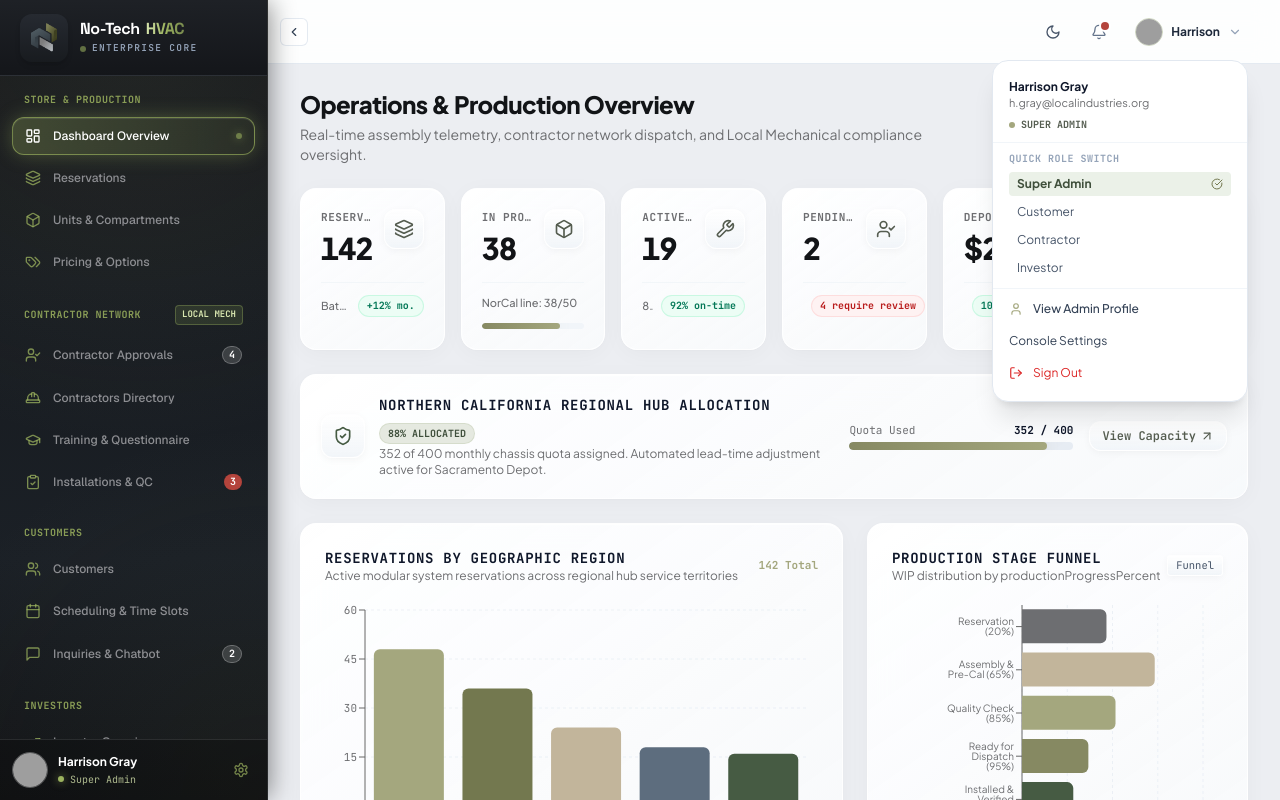
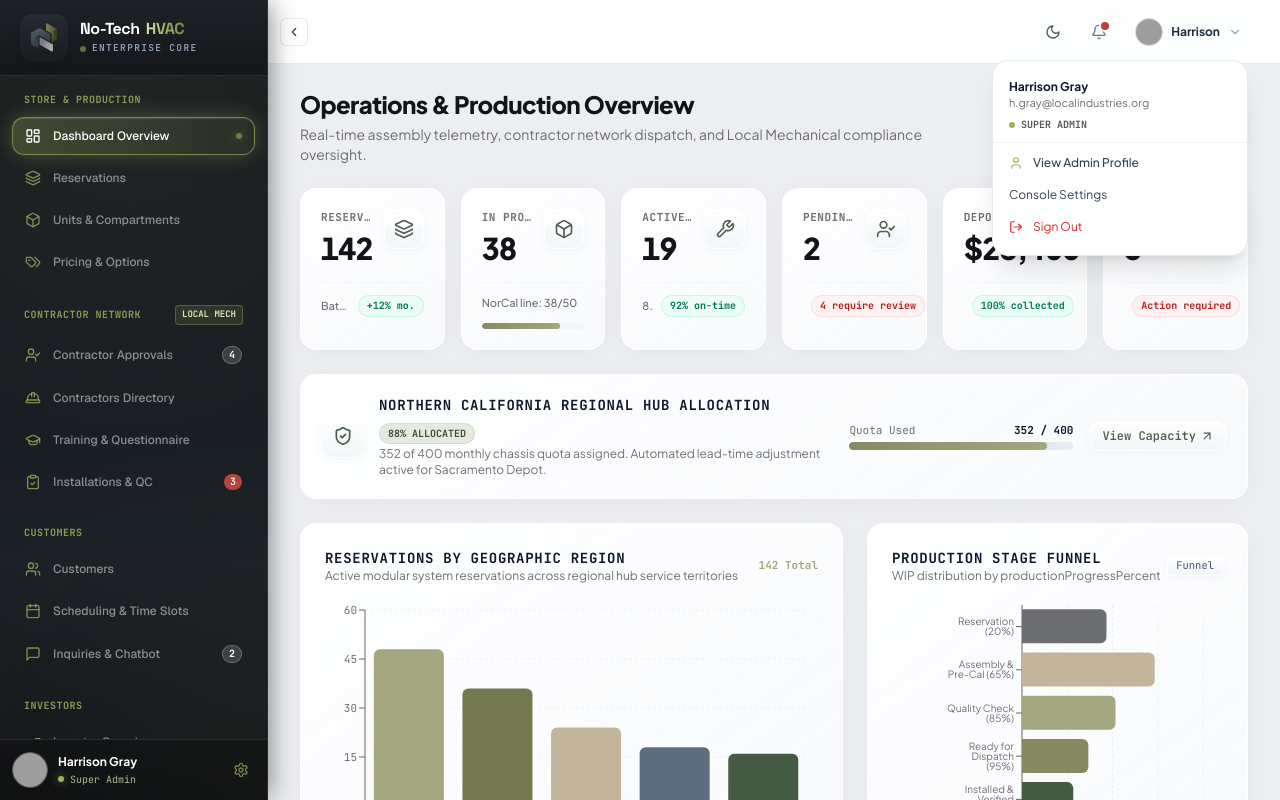
Before and after one commit to Chandan-rajbhar/NoTechHvacDashboard, a React (Vite) app: page / in a window 1280 px wide. Both pictures are taken after a click on the button "Harrison". Shown: the top 800 px of the page. Built offline with nearby package versions, Linux system fonts and the light colour scheme; grey boxes are pictures that could not be loaded.

Commit message:
Updated UI and functionality

```diff
--- a/src/components/layout/TopBar.jsx
+++ b/src/components/layout/TopBar.jsx
@@ -8,7 +8,6 @@ import {
   ChevronDown,
   ChevronLeft,
   ChevronRight,
-  CheckCircle,
   ExternalLink,
   Shield,
   User,
@@ -16,14 +15,12 @@ import {
   RefreshCw,
 } from 'lucide-react';
 import { useApp } from '../../context/AppContext';
-import { USERS_AND_ROLES } from '../../data/mockData';
 
 export const TopBar = () => {
   const {
     isDark,
     toggleDarkMode,
     currentUser,
-    setCurrentUser,
     sidebarCollapsed,
     setSidebarCollapsed,
     setMobileMenuOpen,
@@ -205,41 +202,10 @@ export const TopBar = () => {
                     {currentUser?.email}
                   </p>
                   <div className="mt-1.5 flex items-center gap-1.5">
-                    <span className="w-1.5 h-1.5 rounded-full bg-[#A4A77E]" />
-                    <span className="text-[10px] font-mono uppercase font-bold text-[#555D50] dark:text-[#BFC399]">
+                    <span className="w-1.5 h-1.5 rounded-full bg-[#9CB35F]" />
+                    <span className="text-[10px] font-mono uppercase font-bold text-[#555D50] dark:text-[#D8E6AF]">
                       {currentUser?.role}
                     </span>
-                  </div>
-                </div>
-
-                {/* Quick Role Switcher */}
-                <div className="px-4 py-2 border-b border-slate-100 dark:border-[#2B3037]">
-                  <p className="text-[10px] font-mono font-bold uppercase tracking-wider text-slate-400 mb-1.5">
-                    Quick Role Switch
-                  </p>
-                  <div className="space-y-1">
-                    {[
-                      USERS_AND_ROLES.find((u) => u.role === 'Super Admin'),
-                      USERS_AND_ROLES.find((u) => u.role === 'Customer'),
-                      USERS_AND_ROLES.find((u) => u.role === 'Contractor'),
-                      USERS_AND_ROLES.find((u) => u.role === 'Investor'),
-                    ].filter(Boolean).map((u) => (
-                      <button
-                        key={u.id}
-                        onClick={() => {
-                          setCurrentUser(u);
-                          addToast(`Switched active console role to: ${u.role}`, 'info');
-                          setProfileMenuOpen(false);
-                        }}
-                        className={`w-full text-left px-2 py-1 rounded text-xs flex items-center justify-between ${currentUser?.id === u.id
-                          ? 'bg-[#EBF1E8] text-[#3F4F3B] font-bold dark:bg-[#1E251E] dark:text-[#BFC399]'
-                          : 'text-slate-600 dark:text-slate-300 hover:bg-slate-50 dark:hover:bg-[#2B3037]'
-                          }`}
-                      >
-                        <span className="truncate">{u.role}</span>
-                        {currentUser?.id === u.id && <CheckCircle className="w-3 h-3 text-[#73784F]" />}
-                      </button>
-                    ))}
                   </div>
                 </div>
 
@@ -249,7 +215,7 @@ export const TopBar = () => {
                     onClick={() => setProfileMenuOpen(false)}
                     className="w-full px-4 py-2 text-xs text-slate-700 dark:text-slate-200 hover:bg-slate-50 dark:hover:bg-[#2B3037] flex items-center gap-2.5 font-medium"
                   >
-                    <User className="w-3.5 h-3.5 text-[#A4A77E]" />
+                    <User className="w-3.5 h-3.5 text-[#9CB35F]" />
                     <span>View Admin Profile</span>
                   </Link>
                   <Link
```
